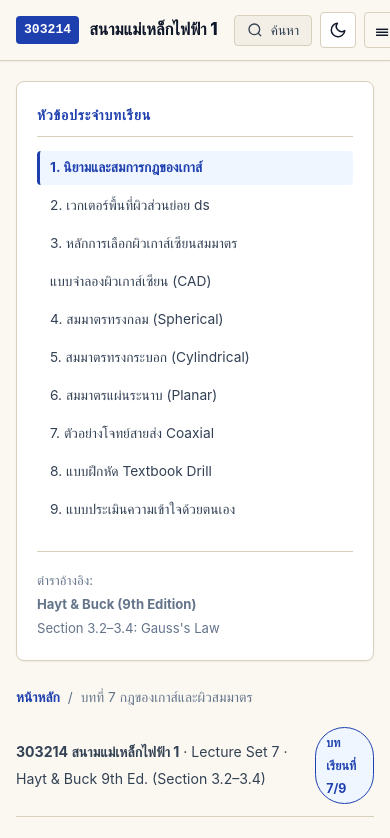
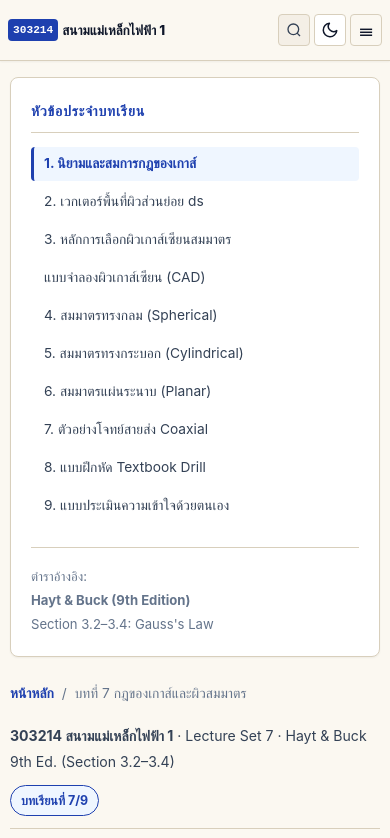
Before and after one commit to T3thr/Electromagnetic-Fields-EN-NU, a plain HTML site: page 07-gauss-law/index.html in a window 390 px wide. Shown: the top 838 px of the page. Drawn offline with Linux system fonts and the light colour scheme.

Commit message:
fix(responsive): eliminate mobile horizontal overflow and compact navbar
- Enforce html/body overflow-x containment to prevent viewport stretching on mobile browsers
- Compact mobile navbar action buttons with icon-only search trigger (36x36px)
- Enable flex-wrap on course-meta-bar to prevent badge blowout on narrow screens
- Add responsive typography and padding scaling for screens <= 420px
- Update DESIGN_SYSTEM.md with Section 3.4 (Zero Horizontal Overflow Standard)

```diff
--- a/assets/css/style.css
+++ b/assets/css/style.css
@@ -75,6 +75,7 @@ html {
   scroll-padding-top: calc(var(--header-height) + 28px);
   width: 100%;
   max-width: 100%;
+  overflow-x: hidden;
 }
 
 body {
@@ -86,8 +87,9 @@ body {
   transition: background 0.2s ease, color 0.2s ease;
   -webkit-font-smoothing: antialiased;
   width: 100%;
+  max-width: 100%;
   position: relative;
-  overflow-x: clip;
+  overflow-x: hidden;
 }
 
 /* ═══════════ Sticky Header & Navigation Bar ═══════════ */
@@ -101,12 +103,13 @@ body {
   -webkit-backdrop-filter: blur(12px);
   box-shadow: var(--shadow-sm);
   width: 100%;
-  max-width: 100vw;
+  max-width: 100%;
   box-sizing: border-box;
 }
 
 .site-navbar {
   max-width: 1400px;
+  width: 100%;
   margin: 0 auto;
   padding: 0 24px;
   height: var(--header-height);
@@ -114,6 +117,7 @@ body {
   justify-content: space-between;
   align-items: center;
   gap: 16px;
+  box-sizing: border-box;
 }
 
 .nav-brand {
@@ -677,12 +681,15 @@ body {
   display: flex;
   justify-content: space-between;
   align-items: center;
-  gap: 12px;
+  flex-wrap: wrap;
+  gap: 10px;
   border-bottom: 1.5px solid var(--rule);
   padding-bottom: 12px;
   margin-bottom: 24px;
   font-size: 0.88rem;
   color: var(--ink-soft);
+  width: 100%;
+  box-sizing: border-box;
 }
 
 .academic-badge {
@@ -2045,24 +2052,112 @@ footer.page-footer {
   }
   .nav-mobile-toggle {
     display: inline-flex;
+    width: 36px;
+    height: 36px;
+    align-items: center;
+    justify-content: center;
+    flex-shrink: 0;
+    padding: 0;
+  }
+  .search-trigger-btn {
+    width: 36px;
+    height: 36px;
+    padding: 0;
+    justify-content: center;
+    flex-shrink: 0;
+  }
+  .search-trigger-btn span {
+    display: none !important;
   }
   .search-kbd-hint {
-    display: none;
+    display: none !important;
+  }
+  .theme-toggle-btn {
+    width: 36px;
+    height: 36px;
+    flex-shrink: 0;
+    padding: 0;
   }
   .site-navbar {
-    padding: 0 16px;
+    padding: 0 14px;
+    gap: 8px;
+    width: 100%;
+    box-sizing: border-box;
+  }
+  .nav-brand {
+    font-size: 0.92rem;
+    gap: 6px;
+    min-width: 0;
+    flex-shrink: 1;
+    overflow: hidden;
+    text-overflow: ellipsis;
+    white-space: nowrap;
+  }
+  .nav-brand .course-code {
+    padding: 2px 6px;
+    font-size: 0.76rem;
+    flex-shrink: 0;
+  }
+  .nav-brand span:not(.course-code) {
+    overflow: hidden;
+    text-overflow: ellipsis;
+    white-space: nowrap;
+  }
+  .nav-actions {
+    gap: 6px;
+    flex-shrink: 0;
   }
   .chapter-container {
-    padding: 20px 16px 60px;
+    padding: 20px 14px 60px;
+    width: 100%;
+    max-width: 100%;
+    box-sizing: border-box;
   }
   .portal-container, .page {
-    padding: 20px 16px 60px;
+    padding: 20px 14px 60px;
+    width: 100%;
+    max-width: 100%;
+    box-sizing: border-box;
   }
   h1.book-title {
-    font-size: 1.65rem;
+    font-size: 1.60rem;
+    word-break: break-word;
+    overflow-wrap: break-word;
   }
   h2.section-title {
     font-size: 1.25rem;
     margin: 36px 0 14px;
-  }
-}
+    word-break: break-word;
+    overflow-wrap: break-word;
+  }
+}
+
+@media (max-width: 420px) {
+  .site-navbar {
+    padding: 0 8px;
+    gap: 4px;
+  }
+  .nav-brand {
+    font-size: 0.84rem;
+    gap: 4px;
+  }
+  .nav-brand .course-code {
+    padding: 1px 5px;
+    font-size: 0.70rem;
+  }
+  .nav-actions {
+    gap: 4px;
+  }
+  .search-trigger-btn,
+  .theme-toggle-btn,
+  .nav-mobile-toggle {
+    width: 32px;
+    height: 32px;
+  }
+  .chapter-container {
+    padding: 16px 10px 50px;
+  }
+  .portal-container, .page {
+    padding: 16px 10px 50px;
+  }
+}
```
Also changed, not shown: 1 other file.
